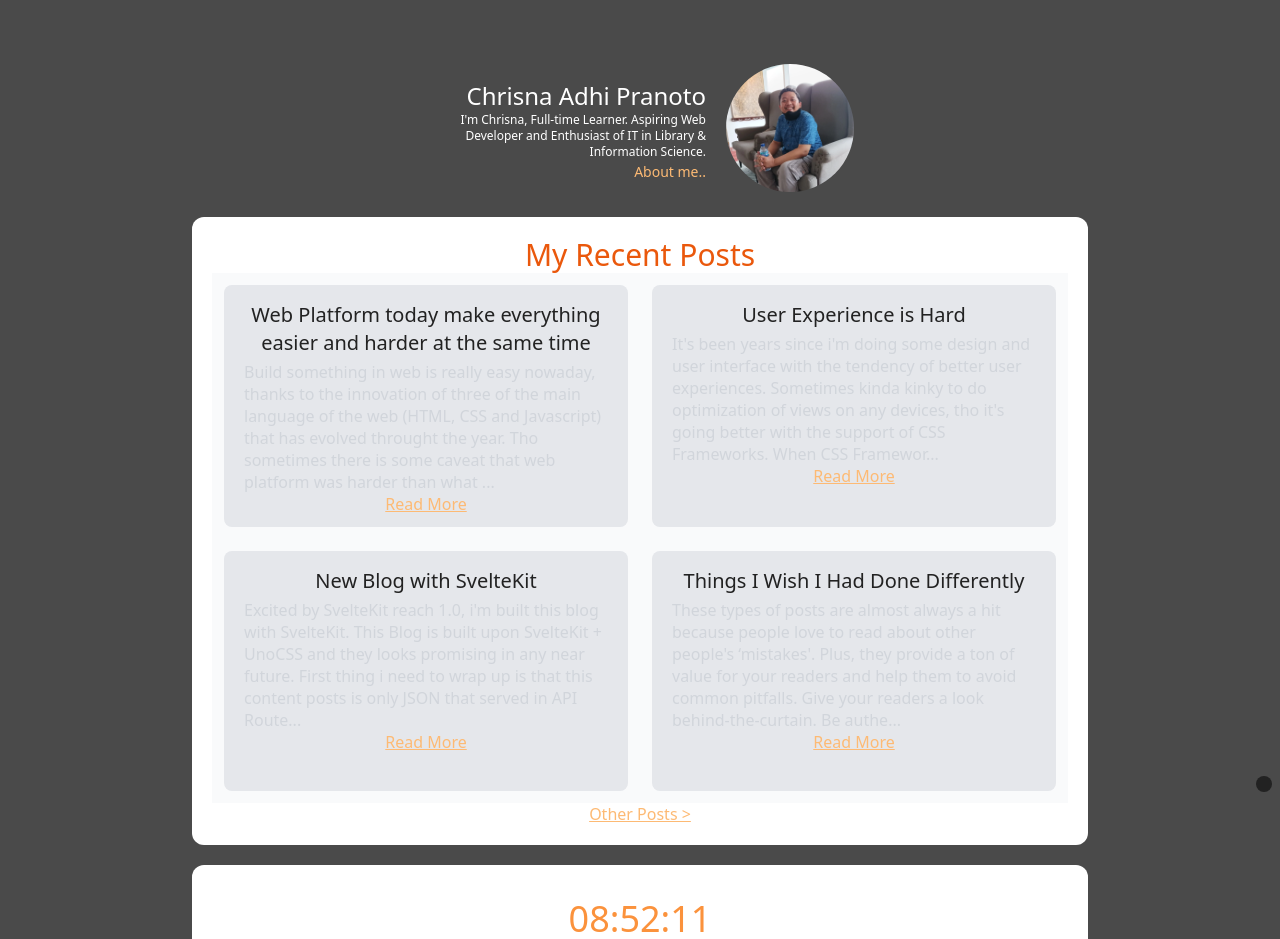
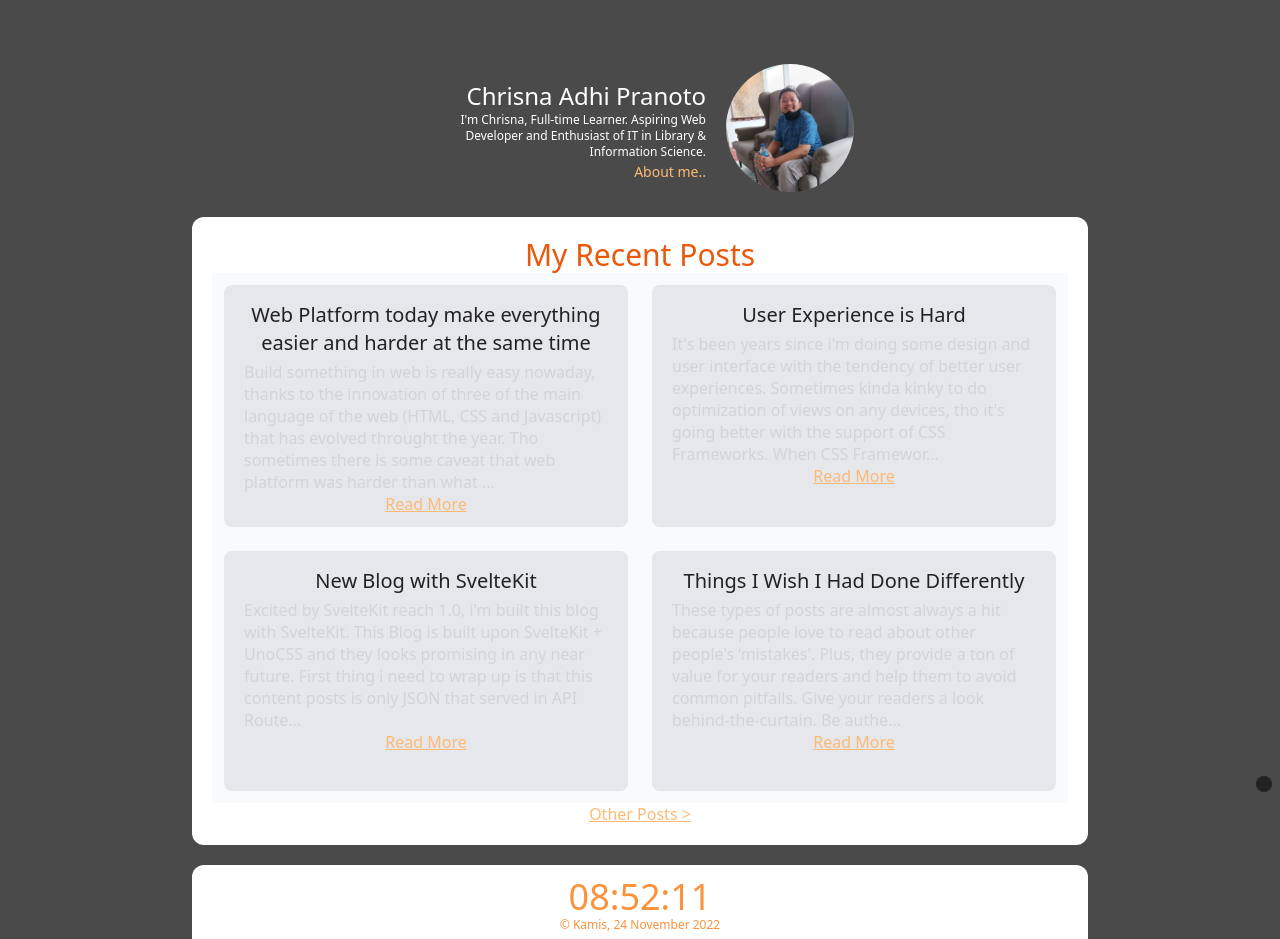
Before and after one commit to chrisnaadhi/pages, a SvelteKit app: page / in a window 1280 px wide. Shown: the top 939 px of the page. Built offline with nearby package versions, Linux system fonts and the light colour scheme; a web font is replaced by a local one.

Commit message:
remove store debug

```diff
--- a/src/routes/+layout.svelte
+++ b/src/routes/+layout.svelte
@@ -60,7 +60,6 @@
   </section>
   <footer>
     <div class="text-center text-dark">
-      <p>{$isDark}</p>
       <h3 class="text-4xl dark:text-orange">{formatTime}</h3>
       <p class="text-xs dark:text-orange">&copy; {formatDate}</p>
     </div>
```
